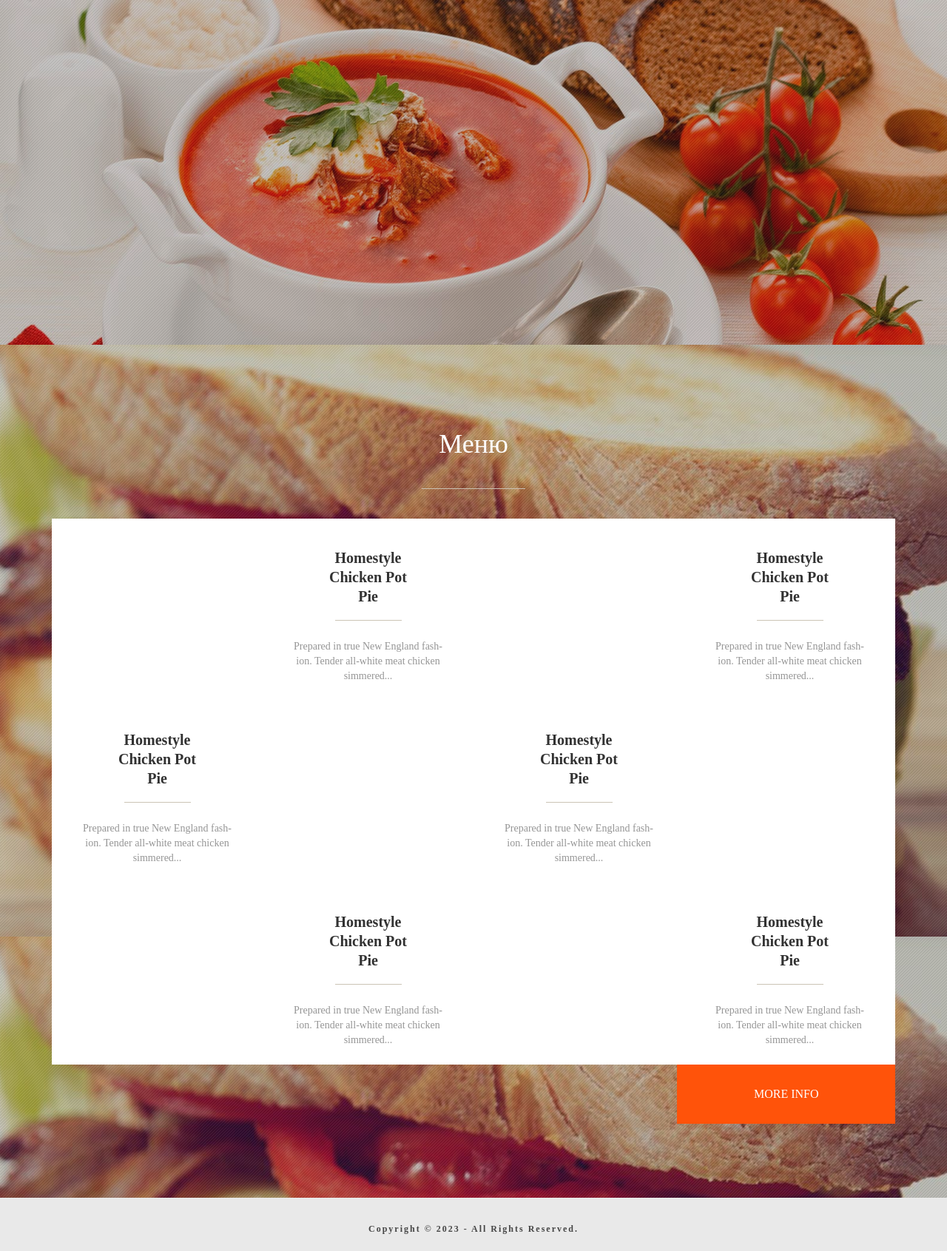
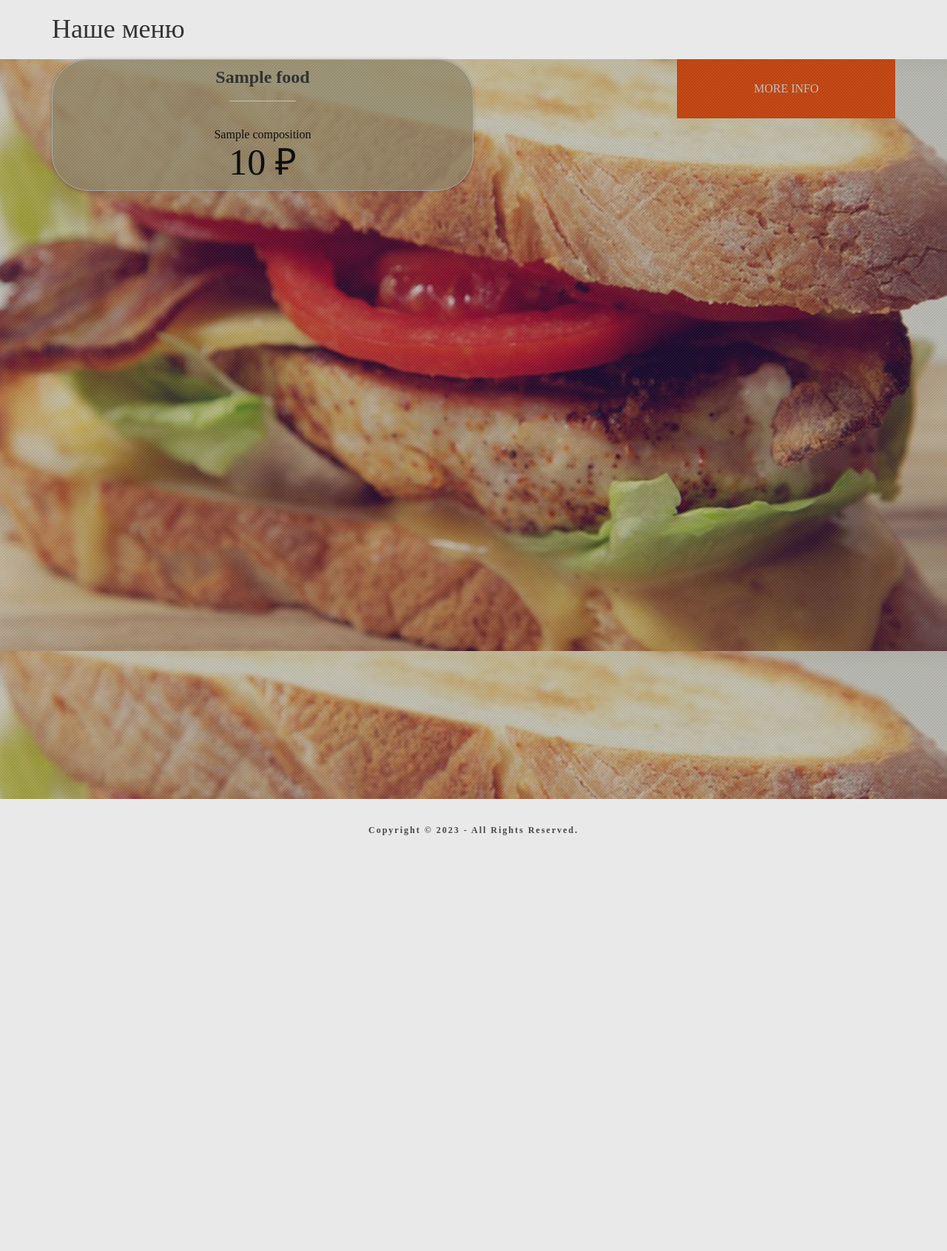
Before and after one commit to Parcurcik/food-order-app, a Django app: template templates/index.html in a window 1280 px wide. Shown: the whole page at 74% size. After the commit the page ends 1129 px from the top, so only its background shows below. Run offline with Django 3.2, Linux system fonts and the light colour scheme; the template is opened without the code that fills it: most values are stand-ins (such as "Sample title", 1, 10 or a date in 2020); some libraries are stand-ins or nearby versions; some web fonts are replaced.

Commit message:
added temaplate

```diff
--- a/order_processing/views.py
+++ b/order_processing/views.py
@@ -1,5 +1,7 @@
 from django.shortcuts import render
+from order_processing.models import Food
 
 
 def home(requests):
-    return render(requests, 'index.html')
+    food = Food.objects.all()
+    return render(requests, 'index.html', {'foods': food})
--- a/static/css/main.css
+++ b/static/css/main.css
@@ -3,6 +3,7 @@
     font-family: myfont;
     src: url(../fonts/ufonts.com_tw-cen-mt.ttf);
 }
+
 /*--
     Common Css
 --*/
@@ -11,6 +12,7 @@ body {
     font-size: 14px;
     font-weight: 400;
 }
+
 h1,
 h2,
 h3,
@@ -20,17 +22,21 @@ h6 {
     margin: 0px;
     font-family: myfont;
 }
+
 h1 {
     font-size: 36px;
 }
+
 h2 {
     font-size: 24px;
     font-weight: 500;
 }
+
 h3 {
     font-size: 20px;
     font-weight: 600;
 }
+
 p {
     font-size: 14px;
     font-weight: 400;
@@ -38,11 +44,13 @@ p {
     margin: 0px;
     font-family: myfont;
 }
+
 ul {
     padding: 0;
     margin: 0;
     list-style: none;
 }
+
 a,
 a:active,
 a:focus,
@@ -50,6 +58,7 @@ a:active {
     text-decoration: none !important;
     font-size: 15px;
 }
+
 /*============== Mixins style start ================*/
 .overlay-effect {
     content: "";
@@ -63,6 +72,7 @@ a:active {
     background: url("../images/overlay-pattern.png") #000000;
     opacity: 0.3;
 }
+
 /*--
     custom heading Start
 --*/
@@ -73,11 +83,13 @@ a:active {
     padding: 40px 0px;
     position: relative;
 }
+
 .heading span {
     font-size: 45px;
     color: #fb4b00;
     font-weight: 600;
 }
+
 .heading:before {
     content: "";
     position: absolute;
@@ -85,9 +97,9 @@ a:active {
     bottom: 0;
     width: 140px;
     height: 1px;
-  background: #C8C1B3;
     margin-left: -70px;
 }
+
 /*--
     custom heading Start
 --*/
@@ -96,9 +108,11 @@ a:active {
     text-transform: uppercase;
     padding: 30px 0px;
 }
+
 .title span {
     color: #FF5333;
 }
+
 .before-border {
     content: "";
     position: absolute;
@@ -109,6 +123,7 @@ a:active {
     background: #C8C1B3;
     margin-left: -70px;
 }
+
 /*--
     transition custom style
 --*/
@@ -117,6 +132,7 @@ a:active {
     -o-transition: .3s all;
     transition: .3s all;
 }
+
 /*============== Mixins style close ================*/
 /*--
     header-img start Start
@@ -124,6 +140,7 @@ a:active {
 #hero-area {
     position: relative;
 }
+
 #hero-area:before {
     content: "";
     position: absolute;
@@ -136,6 +153,7 @@ a:active {
     background: url("../images/overlay-pattern.png") #000000;
     opacity: 0.3;
 }
+
 /*--
     nav Start
 --*/
@@ -143,24 +161,29 @@ nav {
     z-index: 99999;
     width: 100%;
 }
+
 nav .block {
     margin-top: -85px;
     background: #fff;
     padding: 25px 40px;
     background: rgba(255, 255, 255, 0.89);
 }
+
 nav .block .navbar-default {
     border: none;
     border-radius: 0px;
     margin-bottom: 0;
     background: none;
 }
+
 nav .block .navbar-default .navbar-brand {
     padding-left: 0px;
 }
+
 nav .block .navbar-default .navbar-nav {
     padding-top: 10px;
 }
+
 nav .block .navbar-default .navbar-nav > li > a {
     color: #2E2E2E;
     padding: 10px 0px;
@@ -168,6 +191,7 @@ nav .block .navbar-default .navbar-nav > li > a {
     font-size: 15px;
     text-transform: uppercase;
 }
+
 nav .block .navbar-default .navbar-nav > li > a:before {
     background-color: transparent;
     content: "";
@@ -181,16 +205,19 @@ nav .block .navbar-default .navbar-nav > li > a:before {
     transition: .3s all;
     width: 0;
 }
+
 nav .block .navbar-default .navbar-nav > li > a:hover:before {
     background-color: #e94c3d;
     content: "";
     width: 100%;
 }
+
 nav .block .navbar-default .navbar-nav > li.current > a {
     color: #2E2E2E;
     padding: 10px 0px;
     margin: 0px 15px;
 }
+
 nav .block .navbar-default .navbar-nav > li.current > a:before {
     background-color: transparent;
     content: "";
@@ -205,11 +232,13 @@ nav .block .navbar-default .navbar-nav > li.current > a:before {
     width: 100%;
     background-color: #e94c3d;
 }
+
 nav .block .navbar-default .navbar-nav > .active > a,
 nav .block .navbar-default .navbar-nav > .active > a:focus,
 nav .block .navbar-default .navbar-nav > .active > a:hover {
     background: none;
 }
+
 nav .block .navbar-default .navbar-nav > .active > a:before,
 nav .block .navbar-default .navbar-nav > .active > a:focus:before,
 nav .block .navbar-default .navbar-nav > .active > a:hover:before {
@@ -220,31 +249,38 @@ nav .block .navbar-default .navbar-nav > .active > a:hover:before {
     height: 2px;
     background: #FF5333;
 }
+
 /*--
     slider Start
 --*/
 #slider {
     padding: 50px 0px;
 }
+
 #slider .block {
     padding: 0px 40px;
 }
+
 #slider .block .title {
-  padding: 0px ;
+    padding: 0px;
 }
+
 #slider .block .owl-carousel {
     padding-top: 30px;
     position: relative;
     text-align: center;
 }
+
 #slider .block .owl-carousel img {
     padding-right: 30px;
     border-radius: 2px;
     padding-bottom: 50px;
 }
+
 #slider .block .owl-carousel .owl-pagination .active {
     background: #FF5333;
 }
+
 #slider .block .owl-carousel .owl-pagination div {
     background: #DADADA;
     border-radius: 100%;
@@ -253,6 +289,7 @@ nav .block .navbar-default .navbar-nav > .active > a:hover:before {
     margin-right: 5px;
     width: 10px;
 }
+
 #slider .block .owl-carousel .owl-buttons {
     position: absolute;
     right: 0;
@@ -260,6 +297,7 @@ nav .block .navbar-default .navbar-nav > .active > a:hover:before {
     font-size: 40px;
     color: #AA9D84;
 }
+
 /*--
     about-us Start
 --*/
@@ -267,20 +305,24 @@ nav .block .navbar-default .navbar-nav > .active > a:hover:before {
     padding: 100px 0px;
     background: #F6F6F6;
 }
+
 #about-us .block {
     text-align: center;
 }
+
 #about-us .block p {
     color: #959595;
     font-size: 16px;
     line-height: 26px;
     padding: 40px 0px;
 }
+
 /*--
     blog Start
 --*/
 #blog {
-  padding-top: 75px;
+    padding-top: 0px;
+    min-height: 1000px;
     padding-bottom: 100px;
     background: url("../images/blog/blog-bg.jpg");
     background-repeat: no-repeat;
@@ -288,7 +330,9 @@ nav .block .navbar-default .navbar-nav > .active > a:hover:before {
     background-attachment: fixed;
     position: relative;
 }
+
 #blog:before {
+    min-height: 1000px;
     content: "";
     position: absolute;
     left: 0;
@@ -300,12 +344,15 @@ nav .block .navbar-default .navbar-nav > .active > a:hover:before {
     background: url("../images/overlay-pattern.png") #000000;
     opacity: 0.3;
 }
+
 #blog .block .heading {
     color: #fff;
 }
+
 #blog .block ul {
     padding-top: 40px;
 }
+
 #blog .block ul li {
     overflow: hidden;
     width: 50%;
@@ -315,15 +362,18 @@ nav .block .navbar-default .navbar-nav > .active > a:hover:before {
     color: #959595;
     transform: 1s;
 }
+
 #blog .block ul li:hover img {
     transform: scale(1.2) rotate(10deg);
 }
+
 #blog .block ul li h3 {
     color: #323232;
     padding: 0px 40px 20px;
     line-height: 26px;
     position: relative;
 }
+
 #blog .block ul li h3:before {
     content: "";
     position: absolute;
@@ -334,9 +384,11 @@ nav .block .navbar-default .navbar-nav > .active > a:hover:before {
     background: #CBC4B5;
     margin-left: -45px;
 }
+
 #blog .block ul li p {
     padding-top: 25px;
 }
+
 #blog .block ul li .blog-img {
     float: left;
     width: 50%;
@@ -344,22 +396,26 @@ nav .block .navbar-default .navbar-nav > .active > a:hover:before {
     background: red;
     overflow: hidden;
 }
+
 #blog .block ul li .blog-img img {
     -webkit-transition: all 0.8s ease-out;
     -o-transition: all 0.8s ease-out;
     transition: all 0.8s ease-out;
 }
+
 #blog .block ul li .blog-img-2 {
     width: 50%;
     float: right;
     overflow: hidden;
 }
+
 #blog .block ul li .blog-img-2 img {
     -webkit-transition: all 0.8s ease-out;
     -o-transition: all 0.8s ease-out;
     transition: all 0.8s ease-out;
     width: 100%;
 }
+
 #blog .block ul li .content-right {
     padding: 40px 35px 23px;
     font-size: 16px;
@@ -369,6 +425,7 @@ nav .block .navbar-default .navbar-nav > .active > a:hover:before {
     height: 100%;
     position: relative;
 }
+
 #blog .block ul li .content-right:after {
     content: "";
     position: absolute;
@@ -383,6 +440,7 @@ nav .block .navbar-default .navbar-nav > .active > a:hover:before {
     transform: rotate(45deg);
     margin-left: -15px;
 }
+
 #blog .block ul li .content-left {
     padding: 40px 35px 23px;
     width: 50%;
@@ -391,6 +449,7 @@ nav .block .navbar-default .navbar-nav > .active > a:hover:before {
     position: relative;
     z-index: 999;
 }
+
 #blog .block ul li .content-left:after {
     content: "";
     position: absolute;
@@ -402,13 +461,14 @@ nav .block .navbar-default .navbar-nav > .active > a:hover:before {
     background: #fff;
     transform: rotate(45deg);
 }
+
 #blog .block .btn-more-info {
     float: right;
     padding: 28px 102.5px;
     border-radius: 0px;
     background: #ff530a;
     color: #fff;
-  border: 1px solid transparent ;
+    border: 1px solid transparent;
     text-transform: uppercase;
     font-weight: 500;
     font-size: 16px;
@@ -416,17 +476,20 @@ nav .block .navbar-default .navbar-nav > .active > a:hover:before {
     -o-transition: .3s all;
     transition: .3s all;
 }
+
 #blog .block .btn-more-info:hover {
     background: transparent;
     color: #ff530a;
     border: 1px solid #ff530a;
 }
+
 /*--
     price Start
 --*/
 #price {
     padding: 70px 0px;
 }
+
 #price .block > p {
     color: #9D9D9D;
     font-size: 16px;
@@ -434,25 +497,31 @@ nav .block .navbar-default .navbar-nav > .active > a:hover:before {
     padding: 40px 133px 0;
     text-align: center;
 }
+
 #price .block .pricing-list {
     padding-top: 85px;
 }
+
 #price .block .pricing-list ul {
     padding: 0 0 30px;
     margin: 0;
 }
+
 #price .block .pricing-list ul li {
     padding: 21px 0px;
 }
+
 #price .block .pricing-list ul li .item .item-title {
     position: relative;
 }
+
 #price .block .pricing-list ul li .item .item-title h2 {
     display: inline-block;
     position: relative;
     z-index: 99;
     background: #fff;
 }
+
 #price .block .pricing-list ul li .item .item-title .border-bottom {
     position: absolute;
     top: 0;
@@ -461,14 +530,17 @@ nav .block .navbar-default .navbar-nav > .active > a:hover:before {
     border: 1px dotted #C9C9C9;
     margin-top: 20px;
 }
+
 #price .block .pricing-list ul li .item .item-title span {
     float: right;
     color: #938463;
 }
+
 #price .block .pricing-list ul li .item p {
     padding: 12px 0 0px;
     color: #949494;
 }
+
 #price .block .pricing-list .btn {
     padding: 28px 105px;
     border-radius: 0px;
@@ -482,10 +554,12 @@ nav .block .navbar-default .navbar-nav > .active > a:hover:before {
     -o-transition: .3s all;
     transition: .3s all;
 }
+
 #price .block .pricing-list .btn:hover {
     background: #ff530a;
     color: #fff;
 }
+
 /*--
     subscribe Start
 --*/
@@ -498,6 +572,7 @@ nav .block .navbar-default .navbar-nav > .active > a:hover:before {
     background-size: cover;
     position: relative;
 }
+
 #subscribe:before {
     content: "";
     position: absolute;
@@ -510,14 +585,17 @@ nav .block .navbar-default .navbar-nav > .active > a:hover:before {
     background: url("../images/overlay-pattern.png") #000000;
     opacity: 0.3;
 }
+
 #subscribe .block h1.heading {
     color: #fff;
 }
+
 #subscribe .block p {
     padding: 25px 0px;
     color: #fff;
     font-size: 18px;
 }
+
 #subscribe .block form .form-control {
     width: 450px;
     background: #fff;
@@ -527,11 +605,13 @@ nav .block .navbar-default .navbar-nav > .active > a:hover:before {
     border-radius: 0px;
     font-size: 15px;
 }
+
 #subscribe .block form .input-group-addon {
     padding: 0px;
     border: none;
     background: none;
 }
+
 #subscribe .block form .input-group-addon button {
     width: 212px;
     height: 65px;
@@ -547,21 +627,26 @@ nav .block .navbar-default .navbar-nav > .active > a:hover:before {
     -o-transition: .3s all;
     transition: .3s all;
 }
+
 #subscribe .block form .input-group-addon button:hover {
     background: #69a8a1;
 }
+
 /*--
     contact-us Start
 --*/
 #contact-us {
     padding: 70px 0px;
 }
+
 #contact-us .block .title {
     padding: 20px 0;
 }
+
 #contact-us .block form {
     padding-bottom: 20px;
 }
+
 #contact-us .block form input {
     height: 48px;
     border-radius: 0px;
@@ -570,9 +655,11 @@ nav .block .navbar-default .navbar-nav > .active > a:hover:before {
     -o-transition: .3s all;
     transition: .3s all;
 }
+
 #contact-us .block form input:focus {
     border: 1px solid #7EC3BB;
 }
+
 #contact-us .block form textarea {
     height: 140px;
     border-radius: 0px;
@@ -581,9 +668,11 @@ nav .block .navbar-default .navbar-nav > .active > a:hover:before {
     -o-transition: .3s all;
     transition: .3s all;
 }
+
 #contact-us .block form textarea:focus {
     border: 1px solid #7EC3BB;
 }
+
 #contact-us .block a {
     background: #FF4F02;
     float: right;
@@ -599,24 +688,29 @@ nav .block .navbar-default .navbar-nav > .active > a:hover:before {
     -o-transition: .3s all;
     transition: .3s all;
 }
+
 /*--
     footer Start
 --*/
 #footer {
     padding: 70px 0px;
 }
+
 #footer .block h3 {
     color: #2E2E2E;
     padding-bottom: 25px;
 }
+
 #footer .block h3 span {
     color: #FF4F02;
 }
+
 #footer .block .blog ul,
 #footer .block .info ul,
 #footer .block .gallary ul {
     padding-top: 20px;
 }
+
 #footer .block .blog ul li,
 #footer .block .info ul li,
 #footer .block .gallary ul li {
@@ -624,6 +718,7 @@ nav .block .navbar-default .navbar-nav > .active > a:hover:before {
     display: inline-block;
     margin-right: 20px;
 }
+
 #footer .block .blog ul li h4,
 #footer .block .info ul li h4,
 #footer .block .gallary ul li h4 {
@@ -631,6 +726,7 @@ nav .block .navbar-default .navbar-nav > .active > a:hover:before {
     display: block;
     color: #FF4F02;
 }
+
 #footer .block .blog ul li h4 i,
 #footer .block .info ul li h4 i,
 #footer .block .gallary ul li h4 i {
@@ -638,6 +734,7 @@ nav .block .navbar-default .navbar-nav > .active > a:hover:before {
     margin-right: 30px;
     font-size: 20px;
 }
+
 #footer .block .blog ul li h4 a,
 #footer .block .info ul li h4 a,
 #footer .block .gallary ul li h4 a {
@@ -645,24 +742,29 @@ nav .block .navbar-default .navbar-nav > .active > a:hover:before {
     font-size: 20px;
     font-weight: 600;
 }
+
 #footer .block .blog ul li p,
 #footer .block .info ul li p,
 #footer .block .gallary ul li p {
     color: #474747;
     font-size: 14px;
 }
+
 #footer .block .social-media-link h3 {
     font-size: 20px;
     padding-bottom: 15px;
     padding-top: 30px;
 }
+
 #footer .block .social-media-link h3 span {
     color: #FF4F02;
 }
+
 #footer .block .social-media-link ul li {
     display: inline-block;
     margin-right: 20px;
 }
+
 #footer .block .social-media-link ul li a {
     display: block;
     width: 40px;
@@ -677,10 +779,12 @@ nav .block .navbar-default .navbar-nav > .active > a:hover:before {
     -o-transition: .3s all;
     transition: .3s all;
 }
+
 #footer .block .social-media-link ul li a:hover {
     background: #FF4F02;
     color: #fff;
 }
+
 /*--
     footer-bottom Start
 --*/
@@ -688,6 +792,7 @@ nav .block .navbar-default .navbar-nav > .active > a:hover:before {
     background: #E9E9E9;
     padding: 20px 0px;
 }
+
 #footer-bottom p {
     text-align: center;
     padding-top: 12px;
@@ -696,6 +801,7 @@ nav .block .navbar-default .navbar-nav > .active > a:hover:before {
     font-weight: 600;
     letter-spacing: 2px;
 }
+
 #footer-bottom p a {
     color: #FF4F02;
 }
--- a/templates/index.html
+++ b/templates/index.html
@@ -1,6 +1,6 @@
 {% load static %}
 <!DOCTYPE html>
-<html class="no-js">
+<html class="no-js" lang="ru">
 <head>
     <meta charset="utf-8">
     <meta http-equiv="X-UA-Compatible" content="IE=edge">
@@ -18,64 +18,44 @@
 
 </head>
 <body>
-
-<section id="hero-area">
-    <img class="img-responsive" src="images/header.jpg" alt="">
-</section>
-
-<section id="blog">
+<header id="footer-bottom">
     <div class="container">
         <div class="row">
-            <div class="col-md-12">
+            <div class="col-md-12 col-sm-12">
                 <div class="block">
-                    <h1 class="heading">Меню</h1>
-                    <ul>
-                        <li class="wow fadeInLeft" data-wow-duration="300ms" data-wow-delay="300ms">
-
-                            <div class="content-right">
-                                <h3>Homestyle Chicken Pot Pie</h3>
-                                <p>Prepared in true New England fash-ion. Tender all-white meat chicken simmered...</p>
-                            </div>
-                        </li>
-                        <li class="wow fadeInLeft" data-wow-duration="300ms" data-wow-delay="400ms">
-
-                            <div class="content-right">
-                                <h3>Homestyle Chicken Pot Pie</h3>
-                                <p>Prepared in true New England fash-ion. Tender all-white meat chicken simmered...</p>
-                            </div>
-                        </li>
-                        <li class="wow fadeInLeft" data-wow-duration="300ms" data-wow-delay="500ms">
-                            <div class="content-left">
-                                <h3>Homestyle Chicken Pot Pie</h3>
-                                <p>Prepared in true New England fash-ion. Tender all-white meat chicken simmered...</p>
-                            </div>
-
-                        </li>
-                        <li class="wow fadeInLeft" data-wow-duration="300ms" data-wow-delay="600ms">
-                            <div class="content-left">
-                                <h3>Homestyle Chicken Pot Pie</h3>
-                                <p>Prepared in true New England fash-ion. Tender all-white meat chicken simmered...</p>
-                            </div>
-
-                        </li>
-                        <li class="wow fadeInLeft" data-wow-duration="300ms" data-wow-delay="700ms">
-                            <div class="content-right">
-                                <h3>Homestyle Chicken Pot Pie</h3>
-                                <p>Prepared in true New England fash-ion. Tender all-white meat chicken simmered...</p>
-                            </div>
-                        </li>
-                        <li class="wow fadeInUp" data-wow-duration="300ms" data-wow-delay="800ms">
-
-                            <div class="content-right">
-                                <h3>Homestyle Chicken Pot Pie</h3>
-                                <p>Prepared in true New England fash-ion. Tender all-white meat chicken simmered...</p>
-                            </div>
-                        </li>
-                    </ul>
-                    <a class="btn btn-default btn-more-info wow bounceIn" data-wow-duration="500ms"
-                       data-wow-delay="1200ms" href="#" role="button">More Info</a>
+                    <h1>Наше меню</h1>
                 </div>
             </div>
+        </div>
+    </div>
+</header>
+
+<section id="blog" style="min-height: 1000px;">
+    <div class="container ">
+        <div class="block">
+            <div class="menu-container">
+                {% if foods %}
+                    <ul style="list-style: none; padding: 0;">
+                        {% for food in foods %}
+                            <li class="menu-item" style="background-color: rgba(188,175,133,0.8); color: black"
+                                data-wow-duration="{{ food.duration }}"
+                                data-wow-delay="{{ food.delay }}">
+                                <div class="{{ food.content_class }}">
+                                    <h3>{{ food.food_name }}</h3>
+                                    <p>{{ food.composition }}</p>
+                                    <h2 style="font-size: 50px">{{ food.cost }} ₽</h2>
+                                </div>
+                            </li>
+                        {% endfor %}
+                    </ul>
+                {% else %}
+                    <p>Пожалуйста, добавьте блюда</p>
+                {% endif %}
+
+            </div>
+            <a class="btn btn-default btn-more-info wow bounceIn" data-wow-duration="500ms"
+               data-wow-delay="1200ms" href="#" role="button">More Info</a>
+
         </div>
     </div>
 </section>
@@ -86,11 +66,38 @@
         <div class="row">
             <div class="col-md-12 col-sm-12">
                 <div class="block">
-                    <p>Copyright &copy; 2023 - All Rights Reserved.
+                    <p>Copyright &copy; 2023 - All Rights Reserved.</p>
                 </div>
             </div>
         </div>
     </div>
 </footer>
+
 </body>
+<style>
+    .menu-item {
+        margin-bottom: 20px; /* Расстояние между блюдами */
+        padding: 10px;
+        background-color: #f5f5f5; /* Цвет фона */
+        border: 1px solid #ddd;
+        border-radius: 50px;
+        box-shadow: 0px 0px 5px rgba(0, 0, 0, 0.2); /* Тень для элемента */
+        transition: transform 0.3s ease-in-out;
+    }
+
+    .menu-item:hover {
+        transform: scale(1.05); /* Увеличение размера элемента при наведении курсора */
+    }
+
+    .menu-item h3 {
+        font-size: 24px;
+        margin-bottom: 10px;
+    }
+
+    .menu-item p {
+        font-size: 16px;
+    }
+</style>
+
+
 </html>
```
Also changed, not shown: 1 other file. Lines whose indentation alone changed are shown as unchanged.
